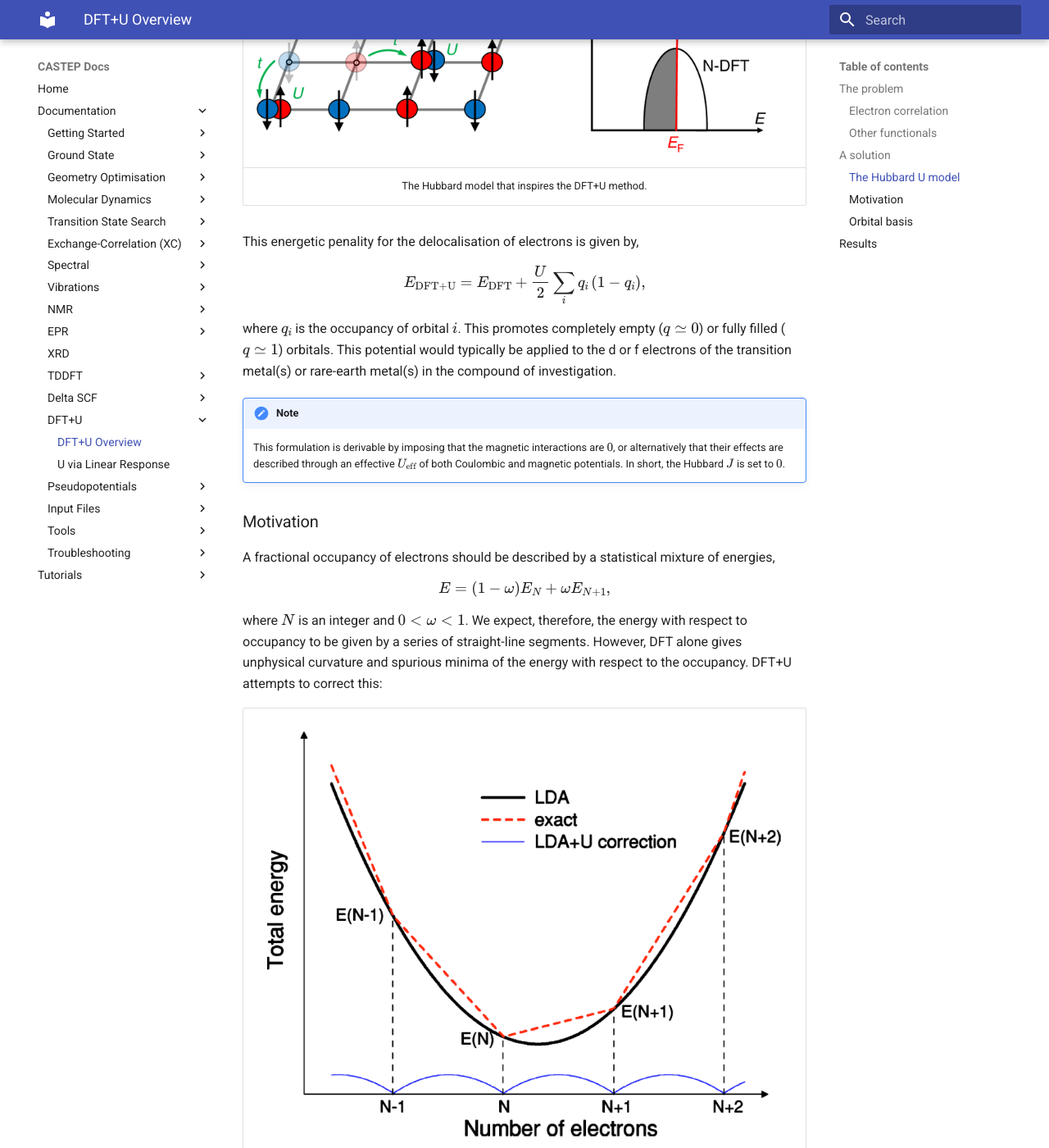
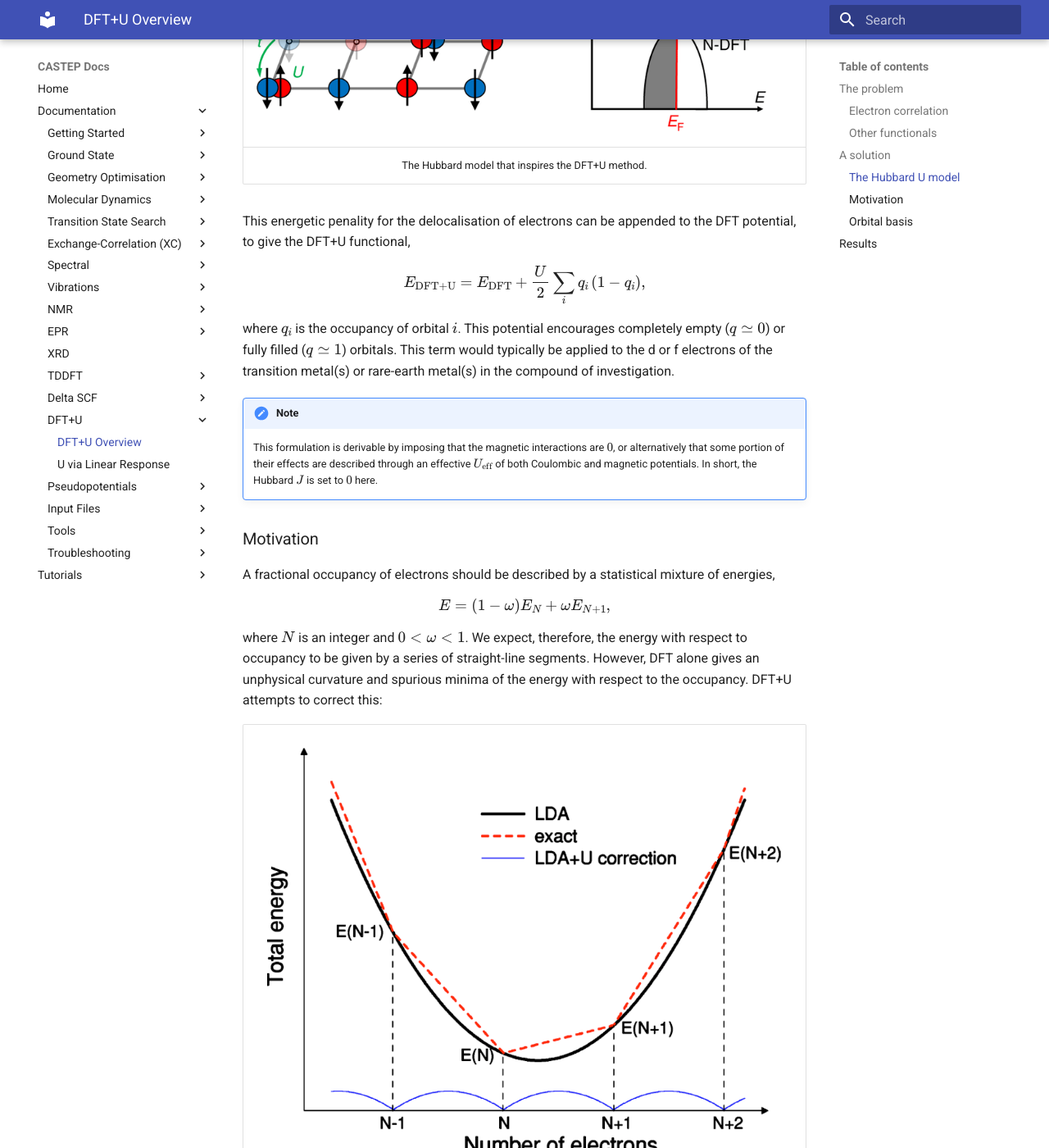
Before and after one commit to castep-docs/castep-docs, an MkDocs documentation site: the page built from docs/documentation/DFT+U/overview.md, in a window 1280 px wide and 1400 px high, scrolled down 1509 px. Shown: the whole window at 82% size. Built offline with MkDocs 1.6.1 and Material for MkDocs 9.7.7, drawn with Linux system fonts in a browser that asks for light colours; formulas are drawn with MathJax 3; some of the changed text lies outside the part shown.

Commit message:
Some corrections and improvements to the DFT+U and linear response overviews.

```diff
--- a/docs/documentation/DFT+U/overview.md
+++ b/docs/documentation/DFT+U/overview.md
@@ -13,31 +13,31 @@ Some functionals perform slightly better than others, and some even try to accou
 
 ## A solution
 ### The Hubbard U model
-The Hubbard model discusses the hopping of electrons between different sites in a lattice. The penalty for electrons to hop to another site containing an electron is denoted by the parameter, $U$. See **a**. In a crystal, this repulsion term introduces a gap in the density of states proportional to $U$. See **b**.
+The Hubbard model discusses the hopping of electrons between different sites in a lattice. The penalty for electrons to hop to another site is denoted by the parameter, $U$. See **a**. In a crystal, this repulsion term introduces a gap in the density of states proportional to $U$. See **b**.
 
 | ![Hubbard_model](../../img/hubbard-model.png) |
 | :--: |
 | The Hubbard model that inspires the DFT+U method. |
 
-This energetic penality for the delocalisation of electrons is given by,
+This energetic penality for the delocalisation of electrons can be appended to the DFT potential, to give the DFT+U functional,
 
 $$ E_{\text{DFT+U}} = E_{\text{DFT}} + \frac{U}{2}\sum_{i}q_{i}\left(1-q_{i}\right), $$
 
-where $q_{i}$ is the occupancy of orbital $i$. This promotes completely empty ($q\simeq0$) or fully filled ($q\simeq1$) orbitals. This potential would typically be applied to the d or f electrons of the transition metal(s) or rare-earth metal(s) in the compound of investigation.
+where $q_{i}$ is the occupancy of orbital $i$. This potential encourages completely empty ($q\simeq0$) or fully filled ($q\simeq1$) orbitals. This term would typically be applied to the d or f electrons of the transition metal(s) or rare-earth metal(s) in the compound of investigation.
 
 !!! Note
-    This formulation is derivable by imposing that the magnetic interactions are $0$, or alternatively that their effects are described through an effective $U_\text{eff}$ of both Coulombic and magnetic potentials. In short, the Hubbard $J$ is set to $0$.
+    This formulation is derivable by imposing that the magnetic interactions are $0$, or alternatively that some portion of their effects are described through an effective $U_\text{eff}$ of both Coulombic and magnetic potentials. In short, the Hubbard $J$ is set to $0$ here.
 
 ### Motivation
 A fractional occupancy of electrons should be described by a statistical mixture of energies,
 
 $$ E = \left(1-\omega\right) E_{N} + \omega E_{N+1}, $$
 
-where $N$ is an integer and $0\lt\omega\lt1$. We expect, therefore, the energy with respect to occupancy to be given by a series of straight-line segments. However, DFT alone gives unphysical curvature and spurious minima of the energy with respect to the occupancy. DFT+U attempts to correct this:
+where $N$ is an integer and $0\lt\omega\lt1$. We expect, therefore, the energy with respect to occupancy to be given by a series of straight-line segments. However, DFT alone gives an unphysical curvature and spurious minima of the energy with respect to the occupancy. DFT+U attempts to correct this:
 
 | ![Energy_wrt_q](../../img/dft-energy-curve.png) |
 | :--: |
-| The total energy with respect to the number of electrons.[^1] DFT+U provides the correction to map DFT to the true energy. |
+| The total energy with respect to the number of electrons.[^1] DFT+U provides a correction to map DFT to the exact energy. |
 
 
 ### Orbital basis
```
Also changed, not shown: docs/documentation/DFT+U/alpha.md (+15 -15 lines).
